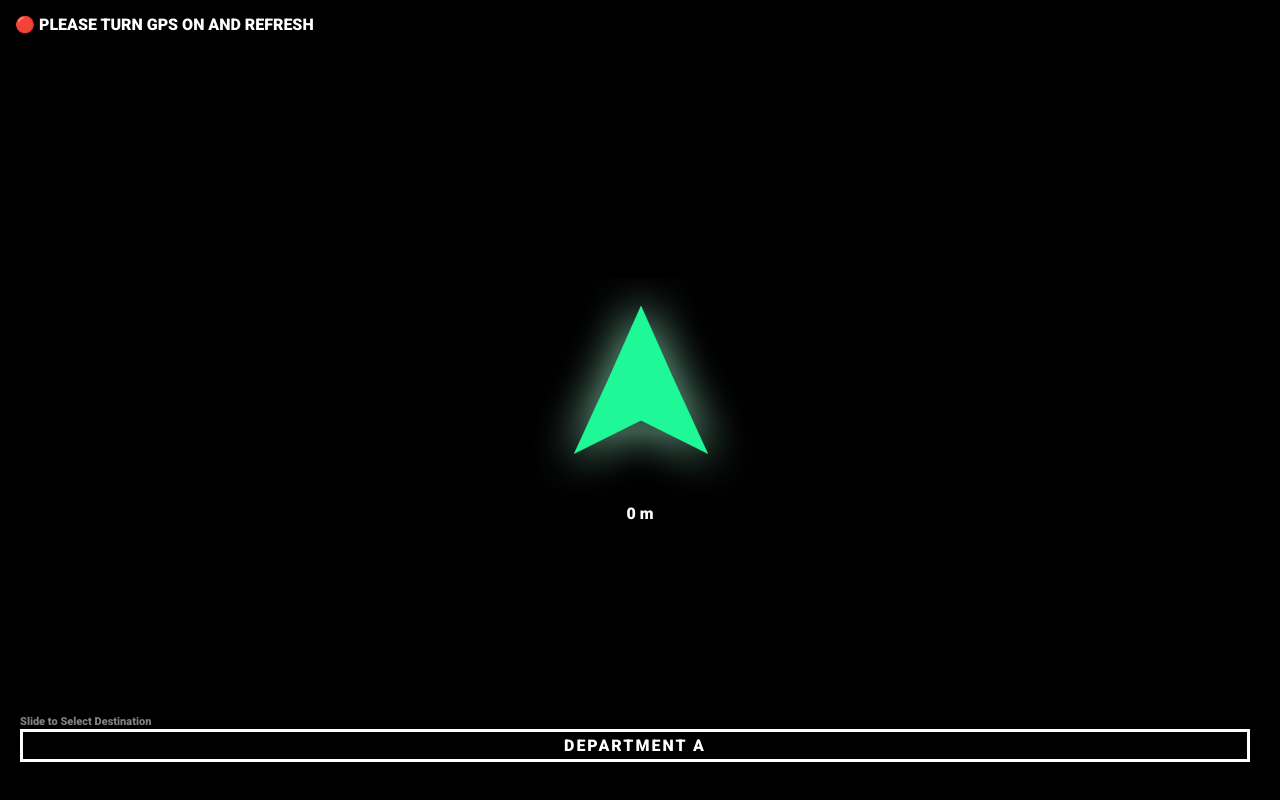
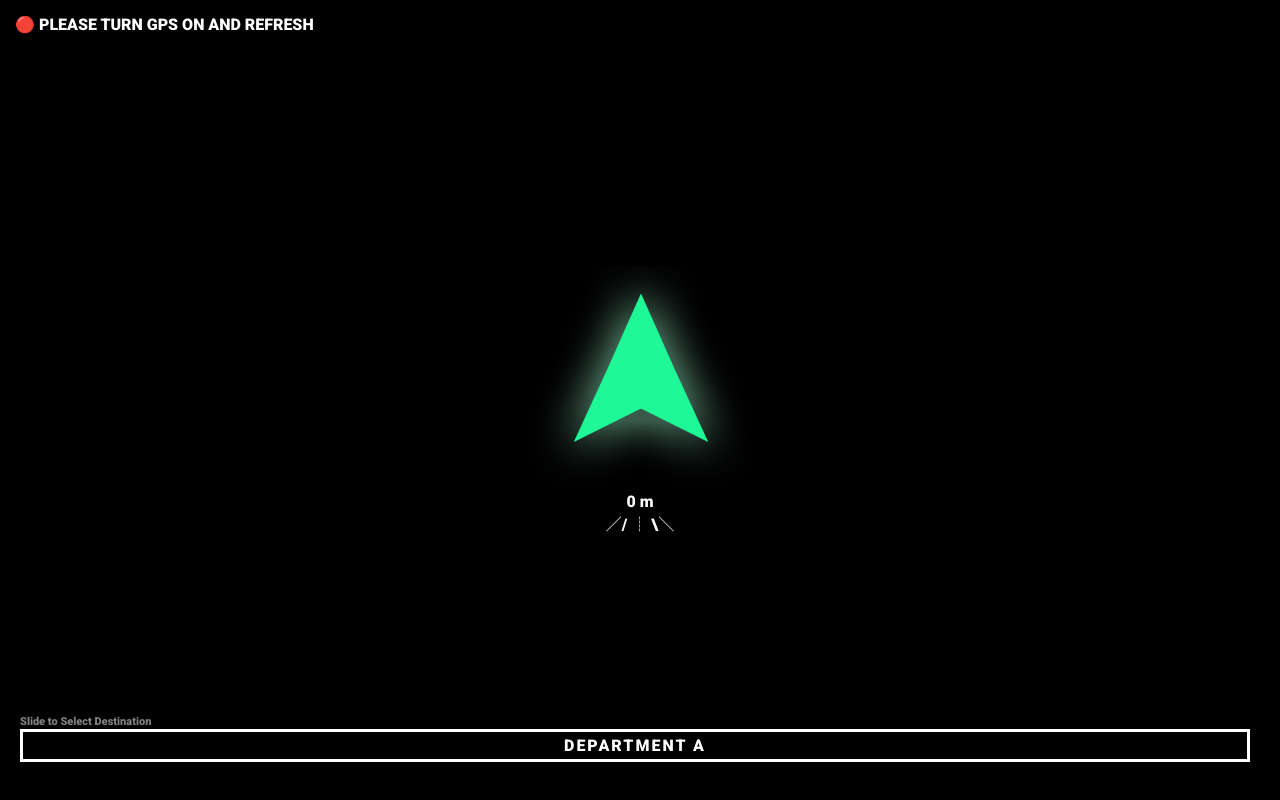
Before and after one commit to casbah-ma/react-compass, a React (Create React App) app: page / in a window 1280 px wide. Built offline with nearby package versions, Linux system fonts and the light colour scheme; no server answers.

Commit message:
minor ui

```diff
--- a/src/components/compass.js
+++ b/src/components/compass.js
@@ -74,7 +74,8 @@ function Compass({ latitude, longitude, setIsError, setKeepAhead }) {
               alt="arrow"
             />
           </CompassContainer>
-          <Distance keepAhead={cardinal === "keep_ahead"}>{distance} m</Distance>
+          <Distance keepAhead={cardinal === "keep_ahead"}>{distance} m </Distance>
+          <Distance keepAhead={cardinal === "keep_ahead"}>／/ ┊ \＼</Distance>
         </>
       }
     </Container>
```
